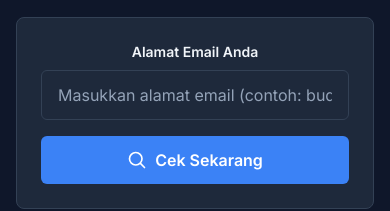
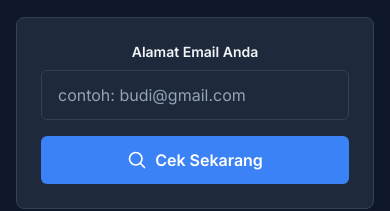
Before and after one commit to Irfan3006/Cek-Data-Bocor, an Astro site: page / in a window 390 px wide. Shown: the part 288-499 px from the top of the page. Built offline with nearby package versions, Linux system fonts and the light colour scheme; Astro itself is replaced by a stand-in of ours.

Commit message:
fix mobile input placeholder truncation

```diff
--- a/src/components/SearchCard.astro
+++ b/src/components/SearchCard.astro
@@ -18,7 +18,7 @@ const { initialValue = "" } = Astro.props;
           name="email"
           id="email"
           value={initialValue}
-          placeholder="Masukkan alamat email (contoh: budi@gmail.com)"
+          placeholder="contoh: budi@gmail.com"
           class="w-full px-4 py-3 border border-neutral-border rounded-md text-neutral-text bg-neutral-bgAlt placeholder-neutral-textMuted focus:outline-none focus:ring-2 focus:ring-primary focus:border-transparent transition-all"
           required
           aria-required="true"
```
